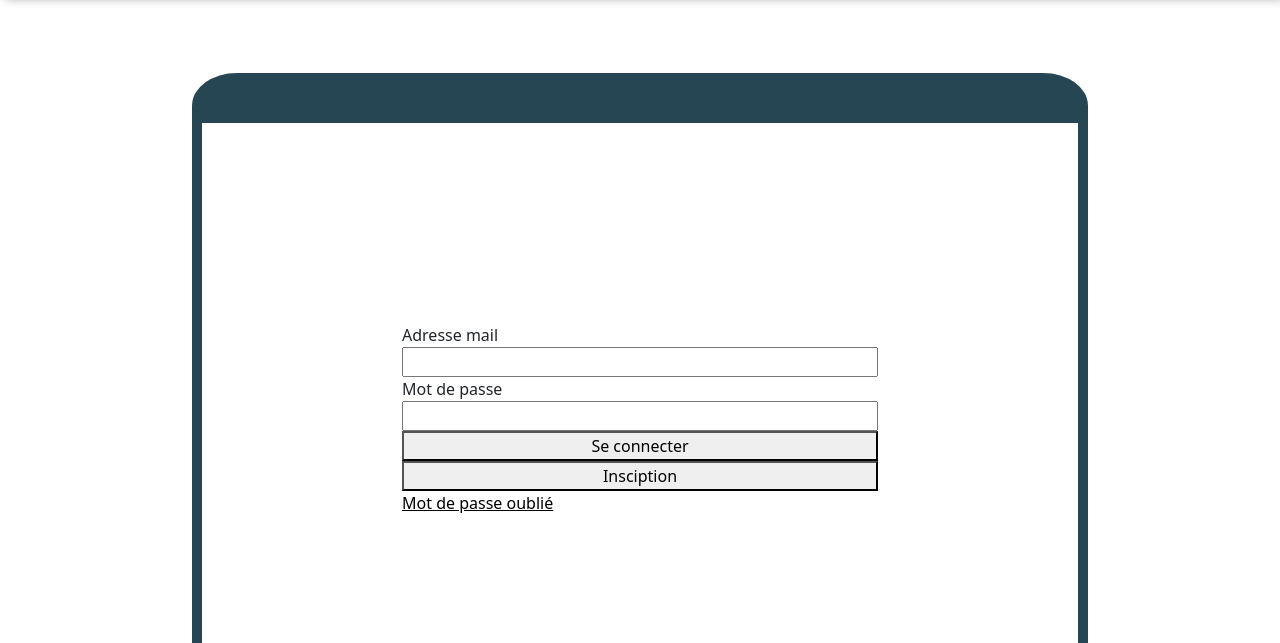
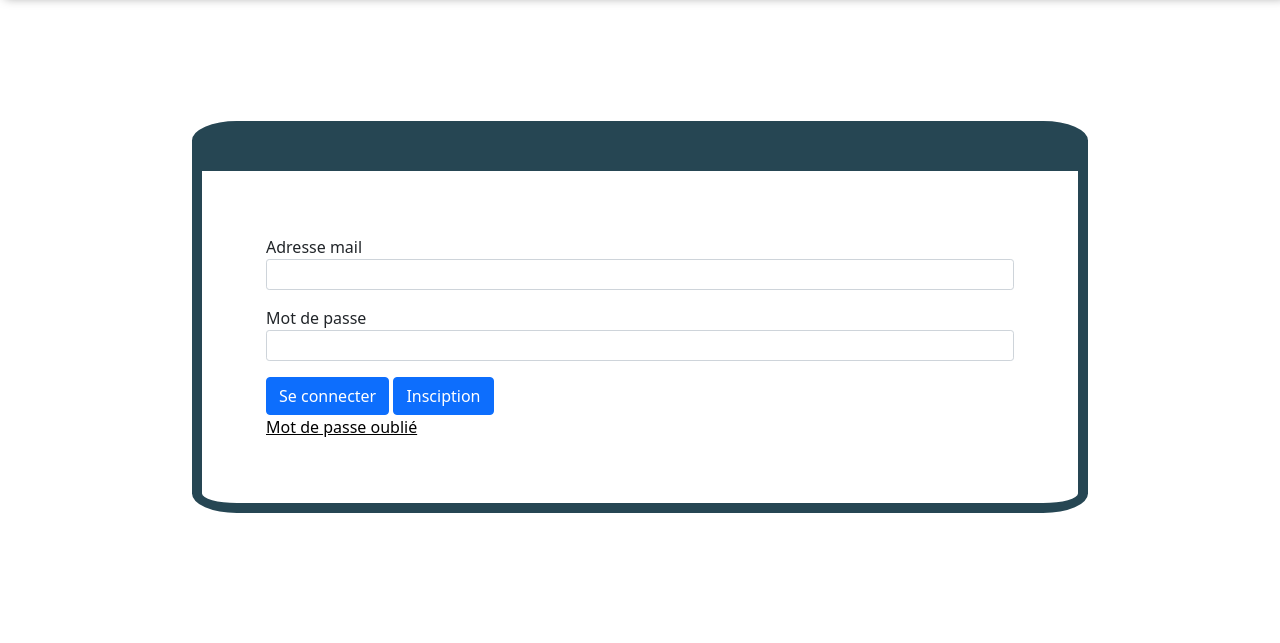
Before and after one commit to sabrouw/evaluation-HTML-CSS-BS, a plain HTML site: page contactez-nous.html in a window 1280 px wide. Shown: the part 157-800 px from the top of the page. Drawn offline with nearby package versions, Linux system fonts and the light colour scheme.

Commit message:
modification sur formulaire

```diff
--- a/contactez-nous.html
+++ b/contactez-nous.html
@@ -56,24 +56,22 @@
 </nav>
 
 <main>
+        <form method="post" action="#">
+            <div class="mb-3">
+        <label for="adresse-mail">Adresse mail</label>
+            <input class="form-control form-control-sm" type="text" name="adresse-mail" id="adresse-mail"required>
+</div>
+<div class="mb-3">
 
+        <label for="password">Mot de passe</label>
+               <input class="form-control form-control-sm " type="password" name="password" id="password" required>
+            </div>
+               <div class="d-grid gap-2 d-md-block">
+                    <button type="submit" class="btn btn-primary">Se connecter</button>
+                    <button type="submit" class="btn btn-primary">Insciption</button>
+                </div>
 
-    <form method="post" action="#">
-
-
-    <label for="adresse-mail">Adresse mail</label>
-
-        <input type="text" name="adresse-mail" id="adresse-mail"required>
-
-
-    <label for="password">Mot de passe</label>
-
-        <input type="password" name="password" id="password" required>
-
-    <button type="submit">Se connecter</button>
-    <button type="submit">Insciption</button>
-
-    <a href="#">Mot de passe oublié</a>
+            <a href="#">Mot de passe oublié</a>
 
 </form>
 
--- a/style.css
+++ b/style.css
@@ -41,11 +41,11 @@ nav{
     height: 100vh;
 }*/
 form{
-    margin-right: 15vw;
-    margin-left:15vw;
-    margin-top: 10vh;
-    margin-bottom: 20vh;
-    padding: 25vh;
+    margin-right: 15%;
+    margin-left:15%;
+    margin-top: 10%;
+    margin-bottom: 20%;
+    padding: 5%;
     display: flex;
     flex-direction: column;
     border: solid 10px #264653;
```
